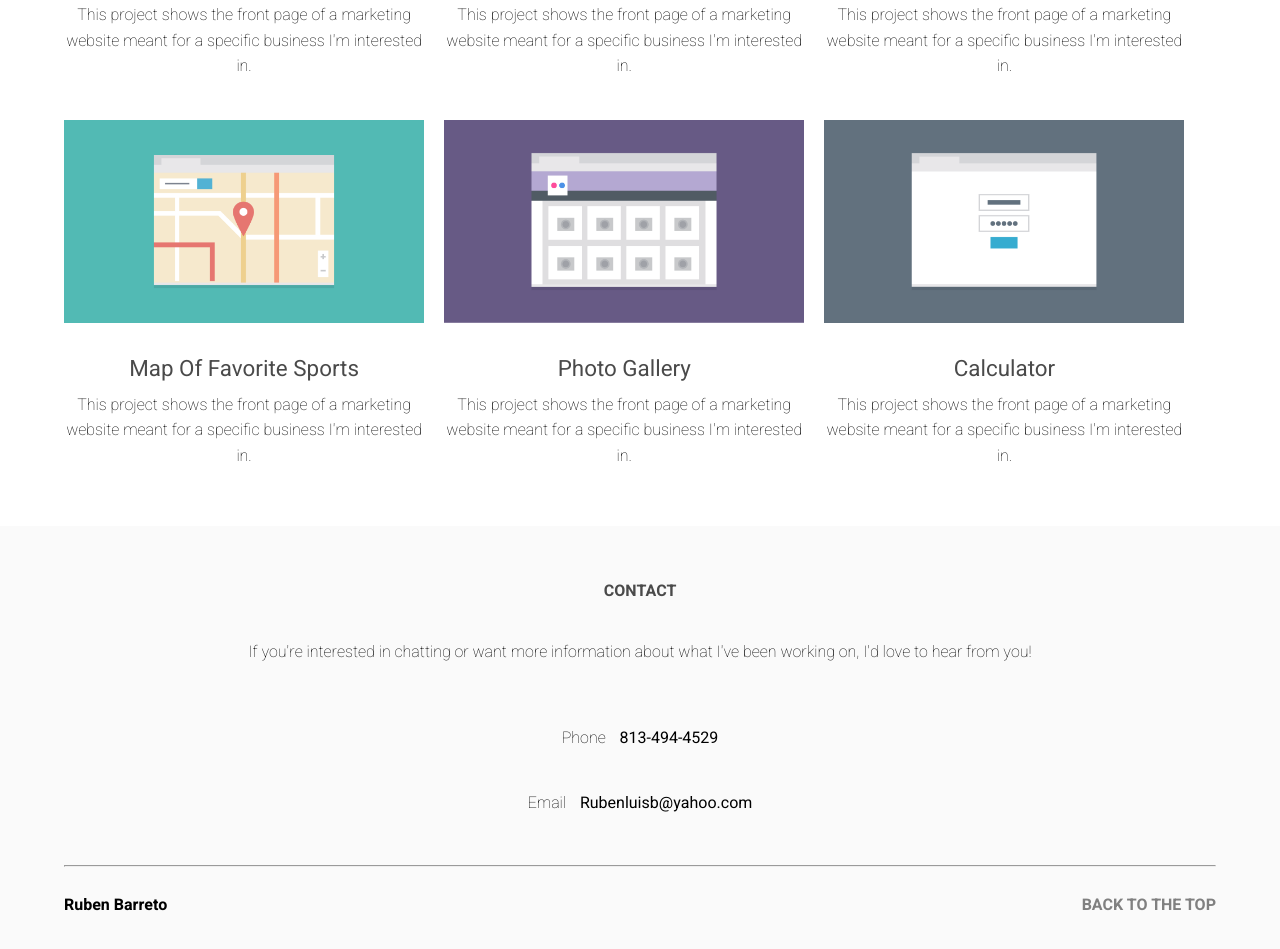
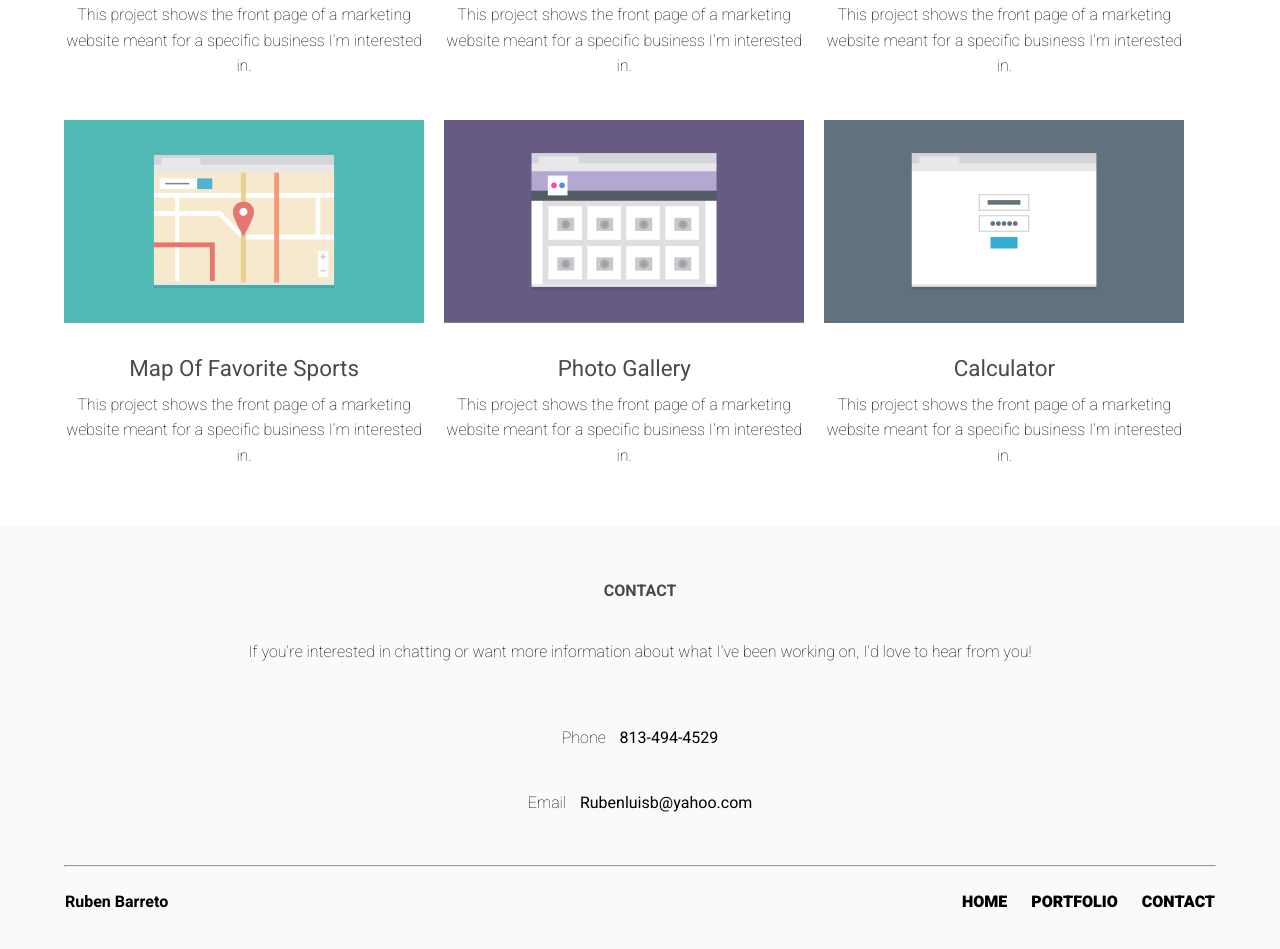
Before and after one commit to rubenluisb/Techdegree-Project-2, a plain HTML site: page index.html in a window 1280 px wide. Shown: the part 889-1838 px from the top of the page. Drawn offline with Linux system fonts and the light colour scheme.

Commit message:
Had .footer-top link dissapear at 419px and .footer nav appear

```diff
--- a/css/styles.css
+++ b/css/styles.css
@@ -129,20 +129,50 @@ strong {
 
 }
 
-.footer-top {
-  float: right;
-  text-transform: uppercase;
-}
+
 
 .footer-name {
-  float: left;
+	margin: 0;
+	float: left;
+	font-size: 1em;
 }
 
 .thumb h2 {
   margin-top: 30px;
 }
 
+.footer-top {
+	margin-top: 5px;
+	text-transform: uppercase;
+	font-size: 12px;
+	float: right;
+}
 
+.footer {
+	margin: 25px 0;
+
+}
+
+
+.footer-nav ul {
+	margin: 0;
+	list-style-type: none;
+	font-size: 1em;
+	text-transform: uppercase;
+	font-weight: 900;
+	float: right;
+	padding: 0;
+}
+
+.footer-nav li {
+	display: inline-block;
+	margin-left: 20px;
+
+}
+
+.footer {
+padding: 1px;
+}
 
 
 /* =================================
@@ -211,6 +241,21 @@ strong {
   }
 }
 
+@media (max-width: 420px) {
+
+  .footer-nav {
+		display: none;
+  }
+}
+
+@media (min-width: 419px) {
+
+  .footer-top {
+		display: none;
+  }
+
+
+
 
 
 
--- a/index.html
+++ b/index.html
@@ -86,10 +86,17 @@
         <p class="contact-detail">Email <strong>Rubenluisb@yahoo.com</strong></p>
       </div>
       <hr>
-
-          <h4 class="footer-name">Ruben Barreto</h4>
-          <h4 class="footer-top"><a href="#top">Back to the Top</a></h4>
-
+          <div class="footer clearfix">
+            <h4 class="footer-name">Ruben Barreto</h4>
+            <h4 class="footer-top"><a href="#top">Back to the Top</a></h4>
+            <div class="footer-nav">
+              <ul>
+                <li>home</li>
+                <li>portfolio</li>
+                <li>contact</li>
+              </ul>
+            </div>
+          </div>
 
 
     </div>
```
